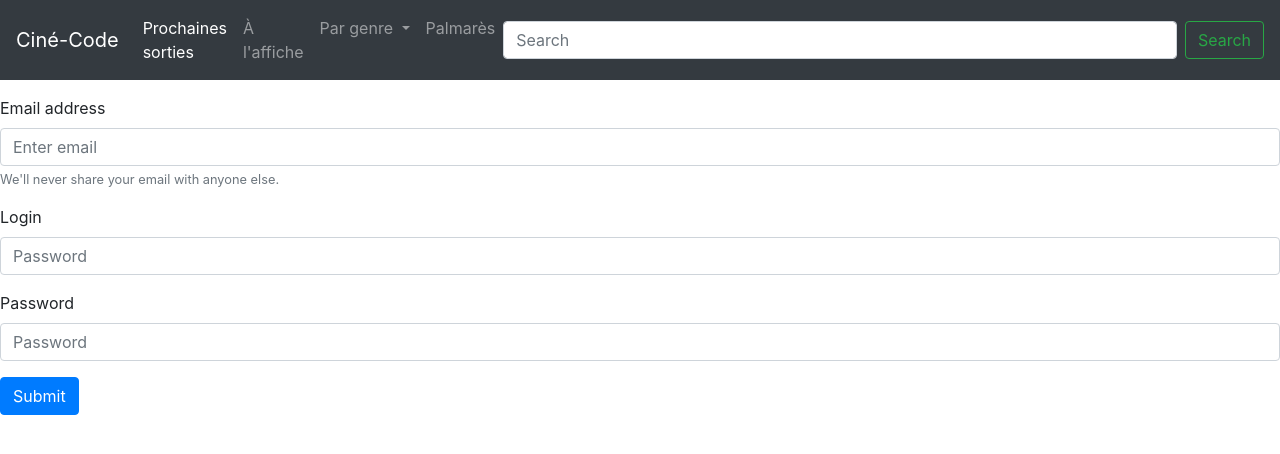
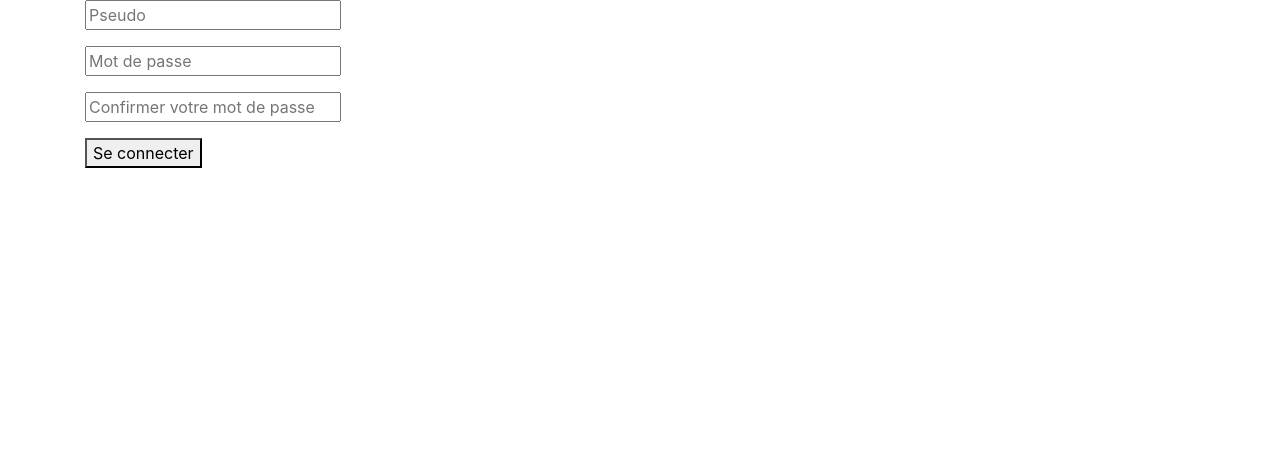
Before and after one commit to Nicolas-peter68/Cin--code, a PHP site: template src/Views/register.html.twig in a window 1280 px wide. Shown: the top 454 px of the page. Run offline with PHP 8.4, Linux system fonts and the light colour scheme; the template is opened without the code that fills it, so the values that code supplies are empty; some libraries are stand-ins or nearby versions.

Commit message:
création de route vers le register

```diff
--- a/index.php
+++ b/index.php
@@ -20,7 +20,7 @@
 
 $router->map('GET', '/register', function () {
     $controller = new PageController();
-    $controller->register();
+    $controller->registerPage();
 });
 
 $match = $router->match();
--- a/src/Controllers/PageController.php
+++ b/src/Controllers/PageController.php
@@ -28,14 +28,13 @@
         echo "404";
     }
 
-    public function register()
+    public function registerPage()
     {
         $template = $this->twig->load('register.html.twig');
         echo $template->render();
 
+    }
 
 
 
-    }
-
 }
--- a/src/Views/register.html.twig
+++ b/src/Views/register.html.twig
@@ -1,74 +1,21 @@
-<html lang="fr">
-	<head>
-		<meta charset="UTF-8">
-		<meta name="viewport" content="width=device-width, initial-scale=1.0">
-		<title>
-			{% block title %}Accueil
-			{% endblock %}
-		</title>
-		{% block stylesheet %}
-			<link rel="stylesheet" href="assets/scss/dist/custom.css">
-			<link rel="stylesheet" href="assets/css/style.css">
-		{% endblock %}
-	</head>
-  <body>
-<form>
-{% block navigation %}
-			<nav class="navbar navbar-expand-lg navbar-dark bg-dark">
-				<a class="navbar-brand" href="#">Ciné-Code</a>
-				<button class="navbar-toggler" type="button" data-toggle="collapse" data-target="#navbarSupportedContent" aria-controls="navbarSupportedContent" aria-expanded="false" aria-label="Toggle navigation">
-					<span class="navbar-toggler-icon"></span>
-				</button>
-				<div class="collapse navbar-collapse" id="navbarSupportedContent">
-					<ul class="navbar-nav mr-auto">
-						<li class="nav-item active">
-							<a class="nav-link" href="#">Prochaines sorties
-								<span class="sr-only">(current)</span>
-							</a>
-						</li>
-						<li class="nav-item">
-							<a class="nav-link" href="#">À l'affiche</a>
-						</li>
-						<li class="nav-item dropdown">
-							<a class="nav-link dropdown-toggle" href="#" id="navbarDropdown" role="button" data-toggle="dropdown" aria-haspopup="true" aria-expanded="false">
-								Par genre
-							</a>
-							<div class="dropdown-menu" aria-labelledby="navbarDropdown">
-								<a class="dropdown-item" href="#">Science-fiction</a>
-								<a class="dropdown-item" href="#">Fantastique</a>
-								<a class="dropdown-item" href="#">Policier</a>
-								<a class="dropdown-item" href="#">Animation japonaise</a>
-							</div>
-						</li>
-						<li class="nav-item">
-							<a class="nav-link" href="#" tabindex="-1" aria-disabled="true">Palmarès</a>
-						</li>
-					</ul>
-					<form class="form-inline my-2 my-lg-0">
-						<input class="form-control mr-sm-2" type="search" placeholder="Search" aria-label="Search">
-						<button class="btn btn-outline-success my-2 my-sm-0" type="submit">Search</button>
-					</form>
+{% extends "template.html.twig" %}
+	{% block body %}
+		<div class="body-content">
+			<form method="POST" action="{{baseUrl}}/registerPage">
+				<div class="form-group">
+					<input type="text" name="username" placeholder="Pseudo">
 				</div>
-			</nav>
-		{% endblock %}
-  <div class="form-group">
-    <label for="exampleInputEmail1">Email address</label>
-    <input type="email" class="form-control" id="exampleInputEmail1" aria-describedby="emailHelp" placeholder="Enter email">
-    <small id="emailHelp" class="form-text text-muted">We'll never share your email with anyone else.</small>
-  </div>
-    <div class="form-group">
-    <label for="exampleInputPassword1">Login</label>
-    <input type="text" class="form-control" id="exampleInputPassword1" placeholder="Password">
-  </div>
-  <div class="form-group">
-    <label for="exampleInputPassword1">Password</label>
-    <input type="password" class="form-control" id="exampleInputPassword1" placeholder="Password">
-  </div>
-  <button type="submit" class="btn btn-primary">Submit</button>
-</form>
-		{% block js %}
-			<script src="https://code.jquery.com/jquery-3.3.1.slim.min.js" integrity="sha384-q8i/X+965DzO0rT7abK41JStQIAqVgRVzpbzo5smXKp4YfRvH+8abtTE1Pi6jizo" crossorigin="anonymous"></script>
-			<script src="https://cdnjs.cloudflare.com/ajax/libs/popper.js/1.14.3/umd/popper.min.js" integrity="sha384-ZMP7rVo3mIykV+2+9J3UJ46jBk0WLaUAdn689aCwoqbBJiSnjAK/l8WvCWPIPm49" crossorigin="anonymous"></script>
-			<script src="https://stackpath.bootstrapcdn.com/bootstrap/4.1.3/js/bootstrap.min.js" integrity="sha384-ChfqqxuZUCnJSK3+MXmPNIyE6ZbWh2IMqE241rYiqJxyMiZ6OW/JmZQ5stwEULTy" crossorigin="anonymous"></script>
-		{% endblock %}
-    </body>
+
+				<div class="form-group">
+					<input type="password" name="password" placeholder="Mot de passe">
+				</div>
+
+				<div class="form-group">
+					<input type="password" name="password_confirm" placeholder="Confirmer votre mot de passe">
+				</div>
+
+
+				<button type="submit" class="form-group">Se connecter</button>
+			</form>
+		</div>
+	{% endblock %}
```
Also changed, not shown: 1 other file.
